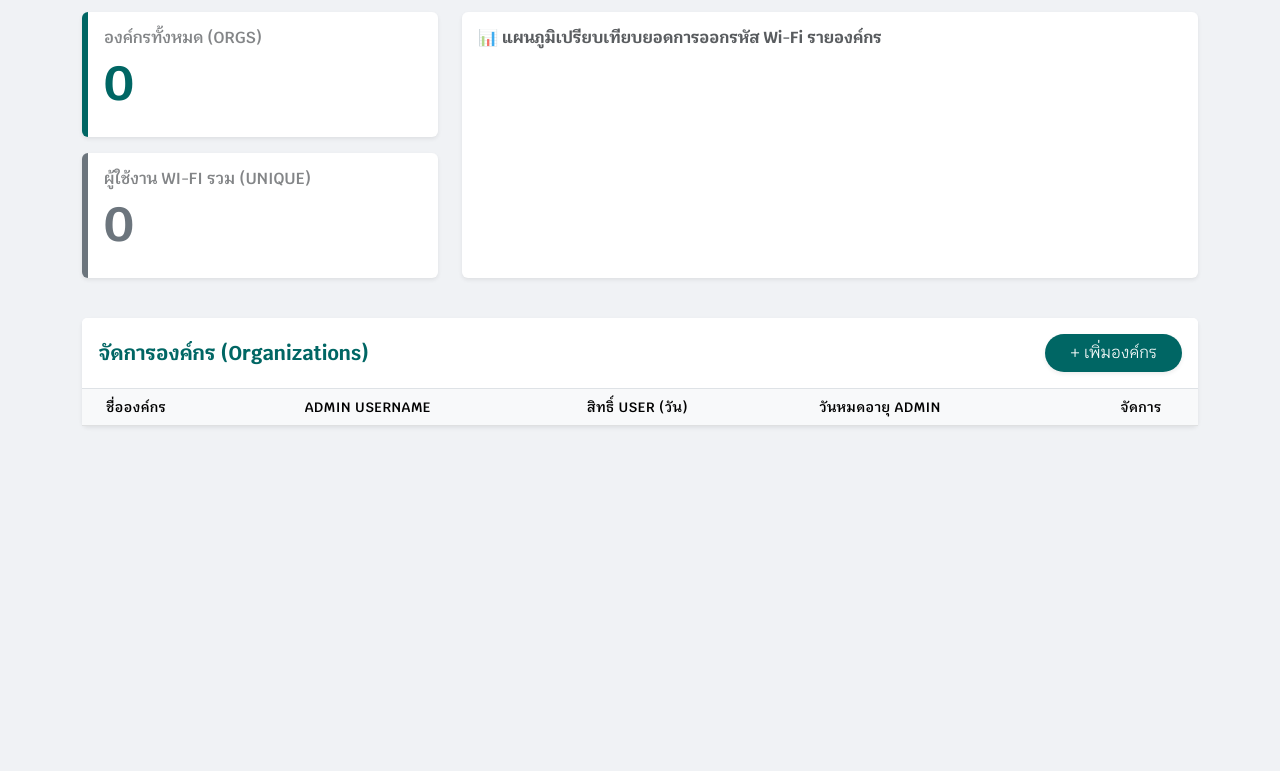
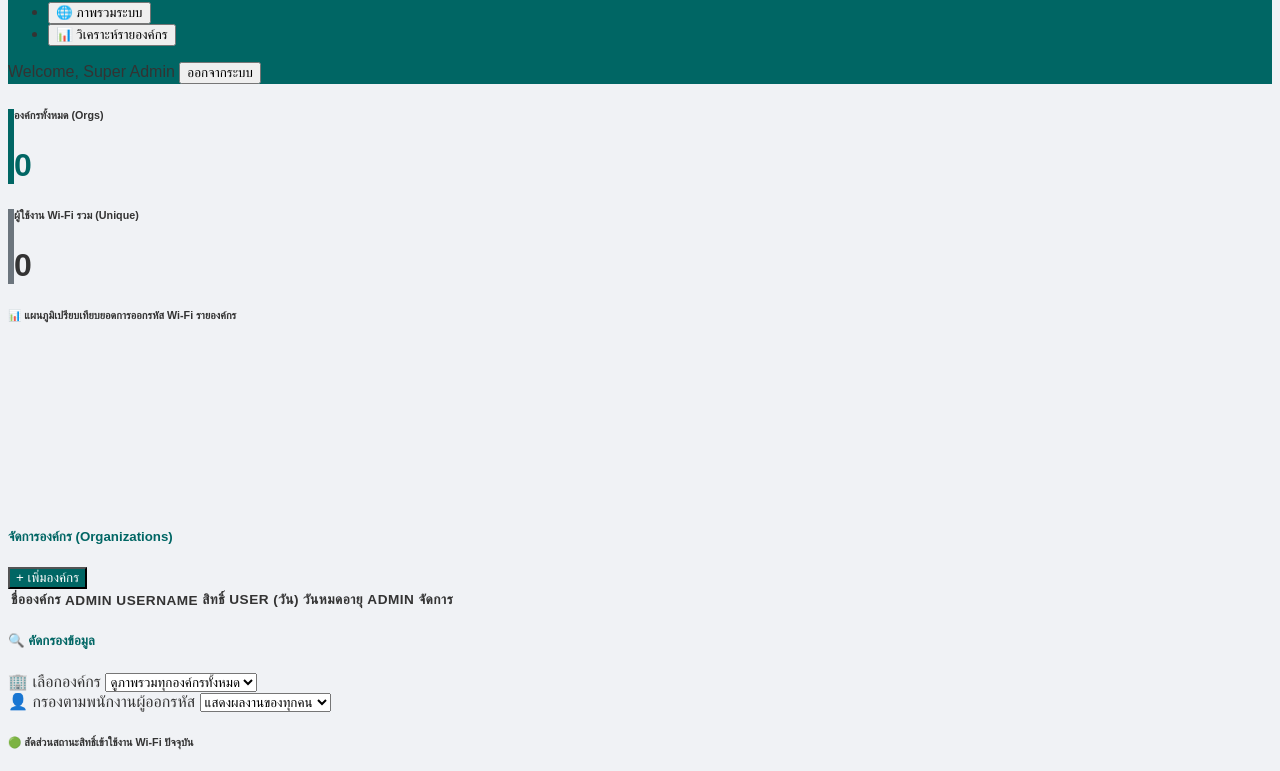
Before and after one commit to firstnoonenogod/KU_Smart_Login_Superadmin, a website: page public/index.html in a window 1280 px wide. Shown: the part 80-851 px from the top of the page. Before the commit the page ends 800 px from the top, so only its background shows below. Drawn offline with nearby package versions, Linux system fonts and the light colour scheme; no server answers; sample sign-in values are in the browser's storage.

Commit message:
fix: font

```diff
--- a/public/index.html
+++ b/public/index.html
@@ -4,8 +4,9 @@
     <meta charset="UTF-8">
     <meta name="viewport" content="width=device-width, initial-scale=1.0">
     <title>KU Super Admin | Wi-Fi Smartcard</title>
-    <link href="https://fonts.googleapis.com/css2?family=Krub:wght@400;600;700&display=swap" rel="stylesheet">
-    <link href="https://cdn.jsdelivr.net/npm/bootstrap@5.3.0/dist/css/bootstrap.min.css" rel="stylesheet">
+    <link rel="preconnect" href="https://fonts.googleapis.com">
+    <link rel="preconnect" href="https://fonts.gstatic.com" crossorigin>
+    <link href="https://fonts.googleapis.com/css2?family=Prompt:wght@300;400;500;600;700;800&display=swap" rel="stylesheet">
     <link rel="stylesheet" href="style.css">
     <script src="https://cdn.jsdelivr.net/npm/chart.js"></script>
 </head>
--- a/public/script.js
+++ b/public/script.js
@@ -491,7 +491,7 @@ function renderAnalyticsTable(users) {
             : '<span class="badge bg-secondary">Inactive</span>';
 
         const maskedIdCard = user.id_card && user.id_card.length === 13
-            ? user.id_card.substring(0,3) + "-XXXXX-" + user.id_card.substring(10)
+            ?  "X-XXXX-XXXX-" + user.id_card.substring(9,12)
             : '-';
 
         tbody.innerHTML += `
```
